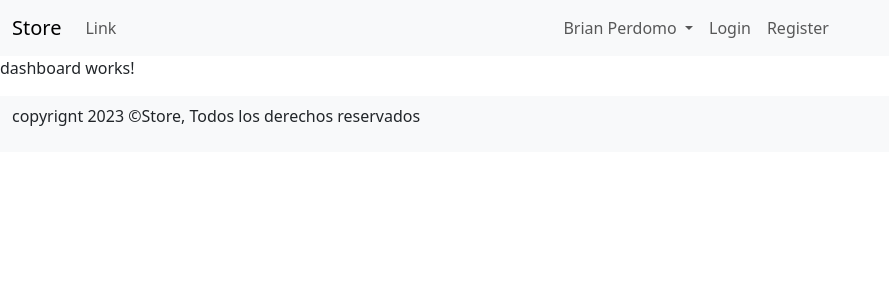
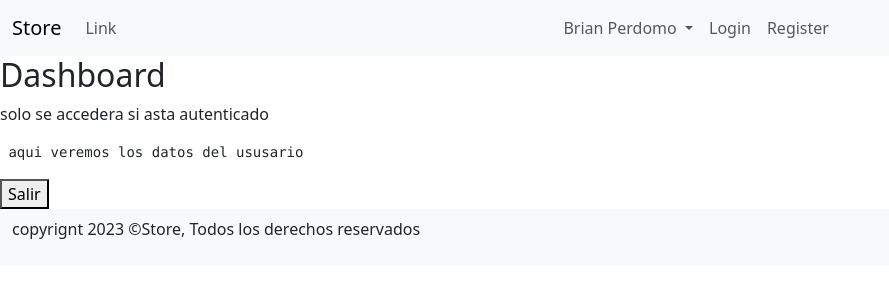
Before and after one commit to BrianPerdomo066/angular-FrontEnd-API-Rest--Ecommerce, an Angular app: page /dashboard in a window 1280 px wide. Shown: the top 300 px of the page, without its empty margins (0-889 px from the left). Built offline with nearby package versions, Linux system fonts and the light colour scheme.

Commit message:
[+]dashboard.components: define estructuta HTML & metodo logout()

```diff
--- a/src/app/protected/pages/dashboard/dashboard.component.html
+++ b/src/app/protected/pages/dashboard/dashboard.component.html
@@ -1 +1,8 @@
-<p>dashboard works!</p>
+<h2>Dashboard</h2>
+<p> solo se accedera si asta autenticado</p>
+
+<pre> aqui veremos los datos del ususario</pre>
+
+<button
+      (click)= "logout()"
+>Salir</button>
--- a/src/app/protected/pages/dashboard/dashboard.component.ts
+++ b/src/app/protected/pages/dashboard/dashboard.component.ts
@@ -6,5 +6,8 @@
   styleUrls: ['./dashboard.component.css']
 })
 export class DashboardComponent {
+  logout () {
+    console.log ( 'sale de la aplicacion' )
+  }
 
 }
```
